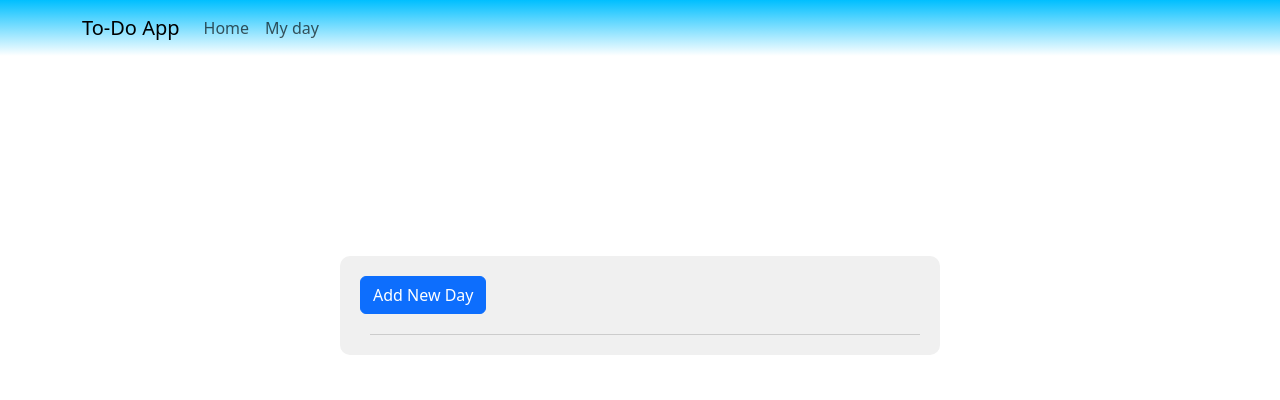
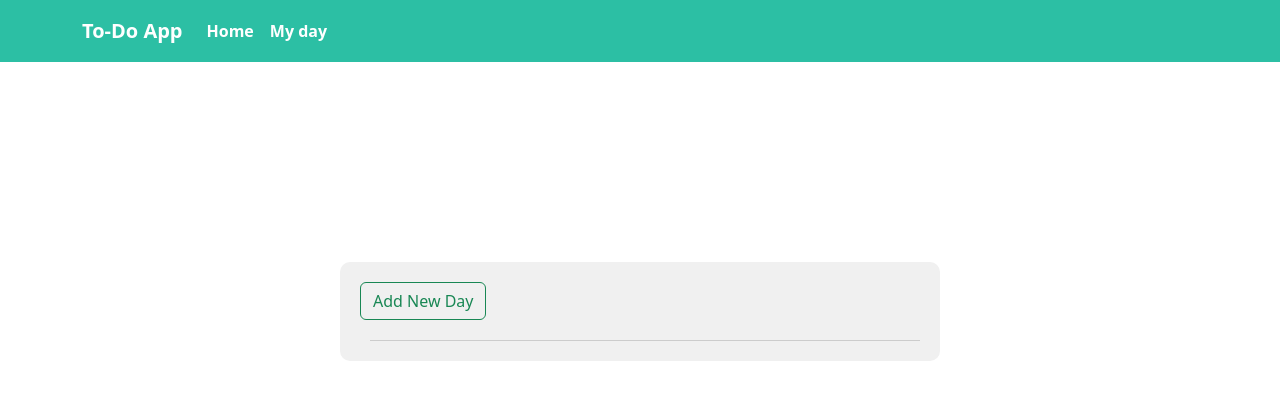
Before and after one commit to KrzysztofW02/To-Do_React_APP, a React (Vite) app in the folder react-app/: page / in a window 1280 px wide. Shown: the top 400 px of the page. Built offline with nearby package versions, Linux system fonts and the light colour scheme.

Commit message:
Improvement of website appearance

```diff
--- a/react-app/src/components/Home.tsx
+++ b/react-app/src/components/Home.tsx
@@ -51,7 +51,7 @@ function HomeComponent({
       <div className="menu">
         <div className="menu-header">
           {!showInput && (
-            <Button variant="primary" onClick={handleAddDay}>
+            <Button variant="outline-success" onClick={handleAddDay}>
               Add New Day
             </Button>
           )}
@@ -63,7 +63,7 @@ function HomeComponent({
                 placeholderText="Click here to select a date"
                 onKeyDown={handleKeyPress}
               />
-              <Button variant="primary" onClick={handleConfirmDay}>
+              <Button variant="outline-success" onClick={handleConfirmDay}>
                 Confirm
               </Button>
             </React.Fragment>
--- a/react-app/src/components/Navbar.tsx
+++ b/react-app/src/components/Navbar.tsx
@@ -11,14 +11,25 @@ function NavbarFunction({ onNavbarItemClick }: NavbarProps) {
   return (
     <Navbar expand="lg" className="custom-navbar">
       <Container>
-        <Navbar.Brand href="#home">To-Do App</Navbar.Brand>
+        <Navbar.Brand className="navbar-text" href="#home">
+          To-Do App
+        </Navbar.Brand>
         <Navbar.Toggle aria-controls="basic-navbar-nav" />
         <Navbar.Collapse id="basic-navbar-nav">
           <Nav className="me-auto">
-            <Nav.Link href="#home" onClick={() => onNavbarItemClick("Home")}>
+            <Nav.Link
+              className="navbar-text"
+              href="#home"
+              onClick={() => onNavbarItemClick("Home")}
+            >
               Home
             </Nav.Link>
-            <Nav.Link href="#link" onClick={() => onNavbarItemClick("NewDay")}>
+
+            <Nav.Link
+              className="navbar-text"
+              href="#link"
+              onClick={() => onNavbarItemClick("NewDay")}
+            >
               My day
             </Nav.Link>
           </Nav>
--- a/react-app/src/components/NewDay.tsx
+++ b/react-app/src/components/NewDay.tsx
@@ -39,8 +39,15 @@ function NewDayComponent({
 
   const handleAddTask = () => {
     if (task.trim() !== "") {
-      updateTasks([...tasks, task]);
+      const newTasks = [...tasks, task];
+      updateTasks(newTasks);
       setTask("");
+
+      // Zaktualizuj indeksy zaznaczonych zadań
+      const updatedSelectedItems = selectedItems.map(
+        (index) => index + tasks.length
+      );
+      setSelectedItems(updatedSelectedItems);
     }
   };
 
@@ -99,7 +106,7 @@ function NewDayComponent({
               onChange={handleInputChange}
               onKeyDown={handleKeyPress}
             />
-            <Button variant="primary" onClick={handleAddTask}>
+            <Button variant="outline-success" onClick={handleAddTask}>
               Add
             </Button>
           </div>
@@ -118,15 +125,15 @@ function NewDayComponent({
                 <div>
                   {!dailyTasks.includes(task) && (
                     <Button
-                      variant="warning"
+                      variant="outline-primary"
                       onClick={() => handleDailyTask(index)}
                     >
                       D
                     </Button>
                   )}
                   <Button
-                    variant="danger"
-                    onClick={() => onDeleteTask(index)} // Zmiana funkcji obsługującej usuwanie tasków
+                    variant="outline-danger"
+                    onClick={() => onDeleteTask(index)}
                   >
                     X
                   </Button>
@@ -160,7 +167,7 @@ function NewDayComponent({
           {tasks.length > 1 && (
             <Button
               className="clear-button"
-              variant="info"
+              variant="primary"
               onClick={handleClearTasks}
             >
               Clear
--- a/react-app/src/components/custom.css
+++ b/react-app/src/components/custom.css
@@ -1,5 +1,6 @@
 .custom-navbar {
-    background: linear-gradient(to bottom, rgb(0, 191, 255), rgb(255, 255, 255)); /* Gradient od niebieskiego do białego, ustawiony pionowo */
+
+    background: #2CBFA4
   }
 
   .grid-container {
@@ -41,8 +42,8 @@
   align-items: center;
   padding: 10px;
   cursor: pointer;
+  }
 
-  }
 
   .menu-item:hover {
     background-color: #e0e0e0;
@@ -59,10 +60,12 @@
   text-align: center;
   font-size: 30px;
   margin-top: 100px;
+  color: #2CBFA4;
+  font-weight: bold;
  }
 
  .menu-item.selected {
-  background-color: rgb(77, 255, 77);
+  background-color: #2CBFA4;
 }
 
 .menu .clear-button {
@@ -70,7 +73,7 @@
   }
 
   .menu-item.daily-task {
-    background-color: blue
+    background-color: rgba(24, 158, 220, 0.941)
   }
 
   .menu-item > span {
@@ -81,3 +84,9 @@
     display: flex;
     gap: 5px;
   }
+
+  .navbar-text
+  {
+    color:#ffffff !important;
+    font-weight: bold !important;
+  }
```
